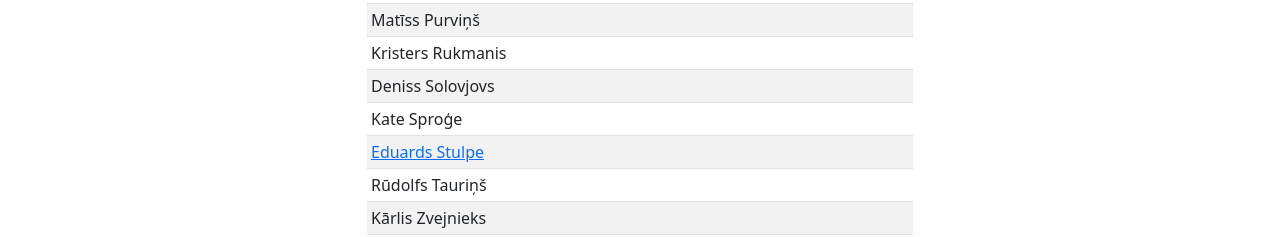
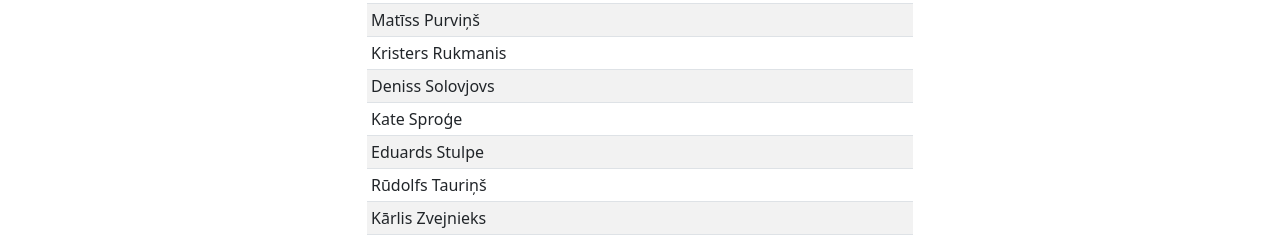
Before and after one commit to karlis-i/PD1-2023r, a plain HTML site: page index.html in a window 1280 px wide. Shown: the part 1020-1257 px from the top of the page. Drawn offline with nearby package versions, Linux system fonts and the light colour scheme.

Commit message:
Update index.html

```diff
--- a/index.html
+++ b/index.html
@@ -163,7 +163,7 @@
                         </tr>
                         <tr>
                             <td>
-                                <a href="./s22stuledua/index.html">Eduards Stulpe</a>
+                                Eduards Stulpe
                             </td>
                         </tr>
                         <tr>
```
